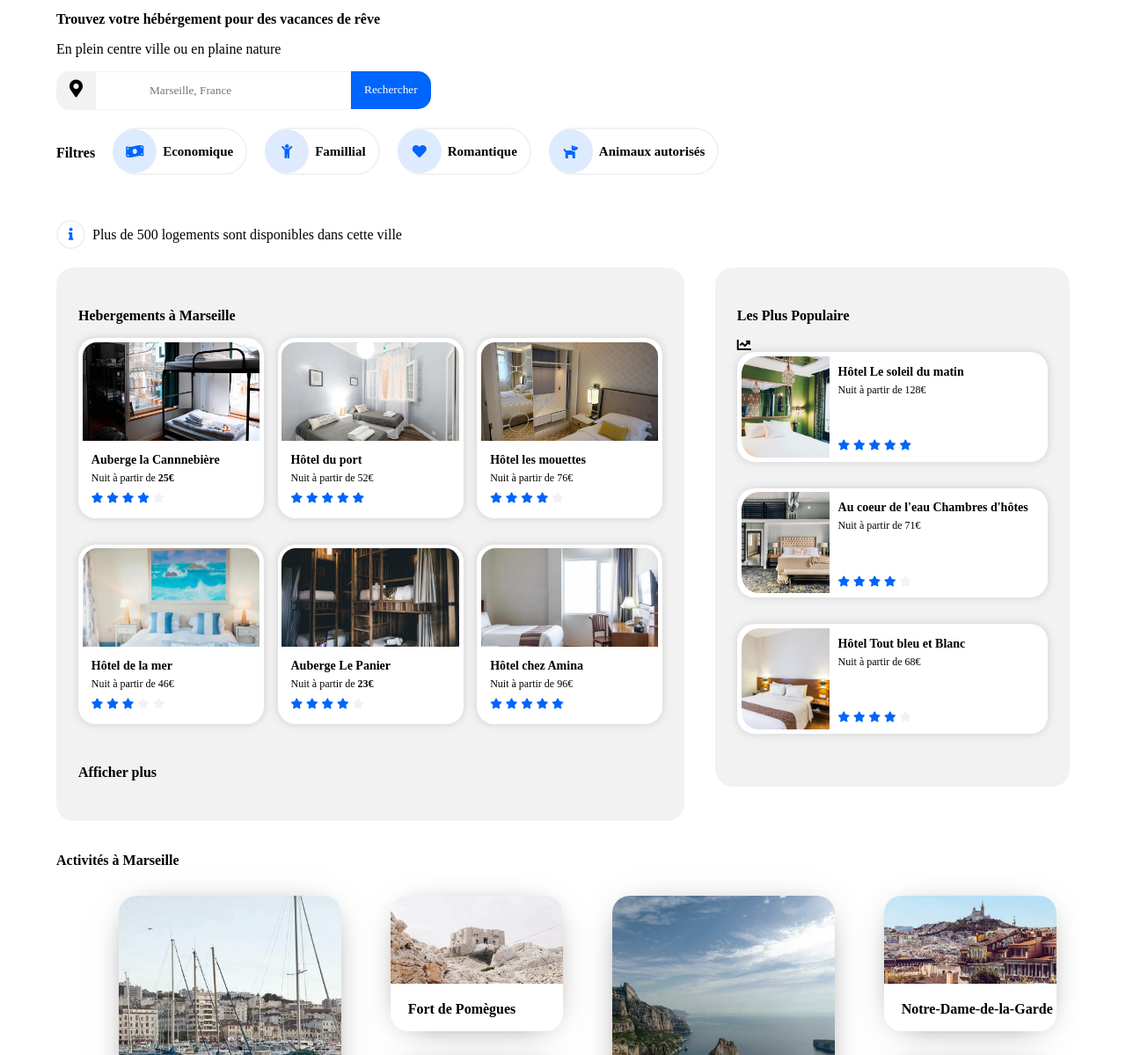
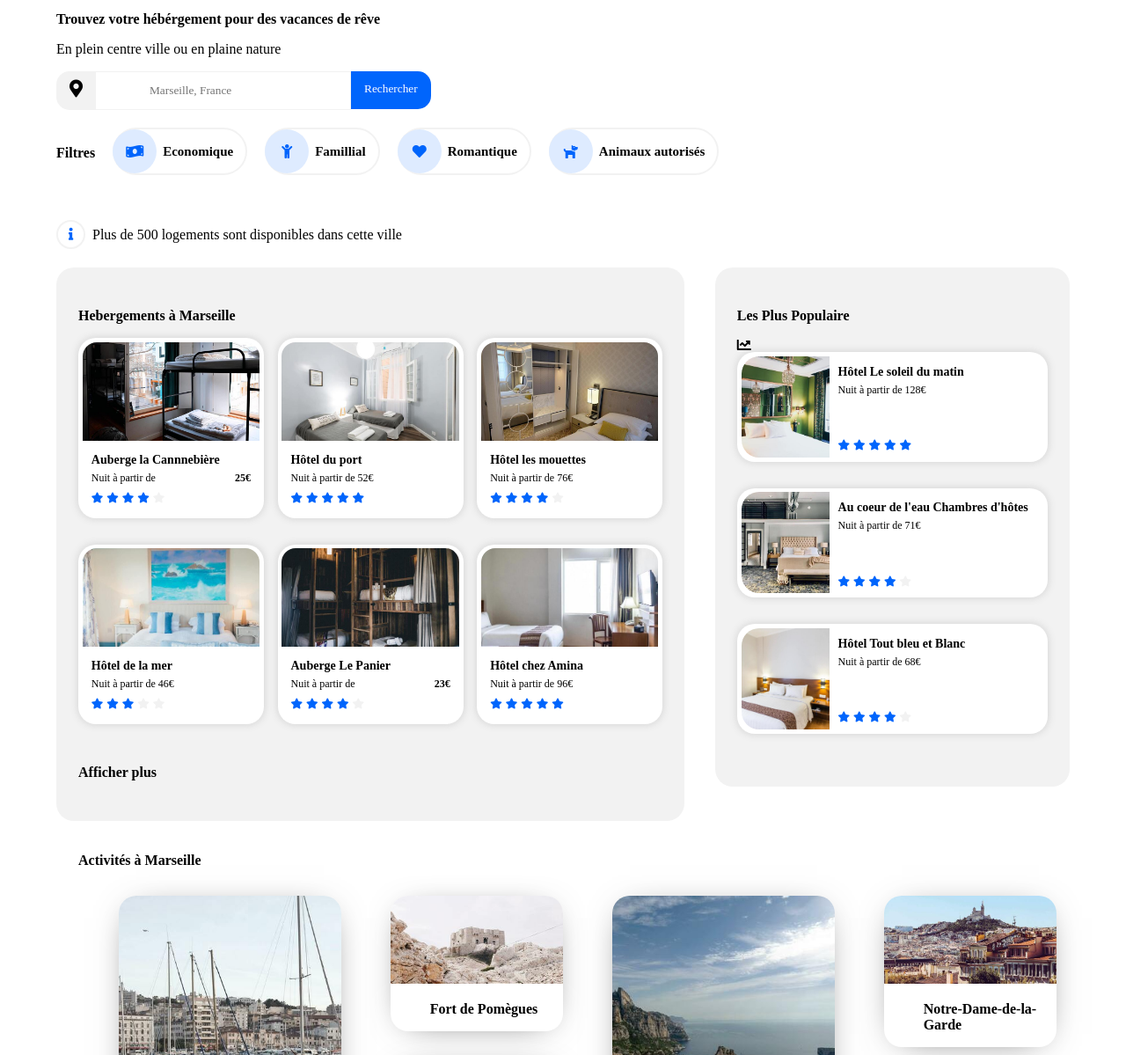
Before and after one commit to jeremprt/JeremyPerrot_2_1082022.github.io, a plain HTML site: page index.html in a window 1280 px wide. Shown: the part 57-1256 px from the top of the page at 88% size. Drawn offline with Linux system fonts and the light colour scheme.

Commit message:
Add files via upload

```diff
--- a/index.html
+++ b/index.html
@@ -52,7 +52,7 @@
                 placeholder="Marseille, France"
               />
               <button class="btnrecherche" type="submit">
-                <p class="textbtn">Rechercher</p>
+<span class="textbtn position">Rechercher</span>
                 <i class="fas fa-search fg-lg ActivationSearch"></i>
               </button>
             </form>
--- a/style.css
+++ b/style.css
@@ -16,7 +16,7 @@ a:hover {
     text-decoration: underline;
 }
 
-h1 {
+p {
     font-size: 1em
 }
 .colorGris
@@ -233,6 +233,11 @@ form.recherche button{
     padding: 0px 15px;
     border: none;
 }
+.position
+{
+    position: relative;
+    top:12px;
+}
 
 @media (max-width:640px) {
     form.recherche button[type="submit"] {
@@ -244,8 +249,10 @@ form.recherche button{
 }
 
 @media (max-width:640px) {
-    p.textbtn {
+.textbtn {
         display: none;
+
+
     }
 }
 
@@ -541,13 +548,13 @@ figure:hover {
     border-radius: 20px 0 0 20px;
 }
 
-#hebergement h1,
+#hebergement p,
 #hebergement .stonk {
     display: flex;
     justify-content: space-between;
 }
 
-#hebergement h1 i {
+#hebergement p i {
     margin: auto 0;
 }
 
@@ -562,7 +569,7 @@ figure:hover {
     padding: 0px 0px 0px 20px;
 }
 
-.activiteContainer .fondgris h1 {
+.activiteContainer .fondgris P {
     margin-left: 25px;
 }
 
```
